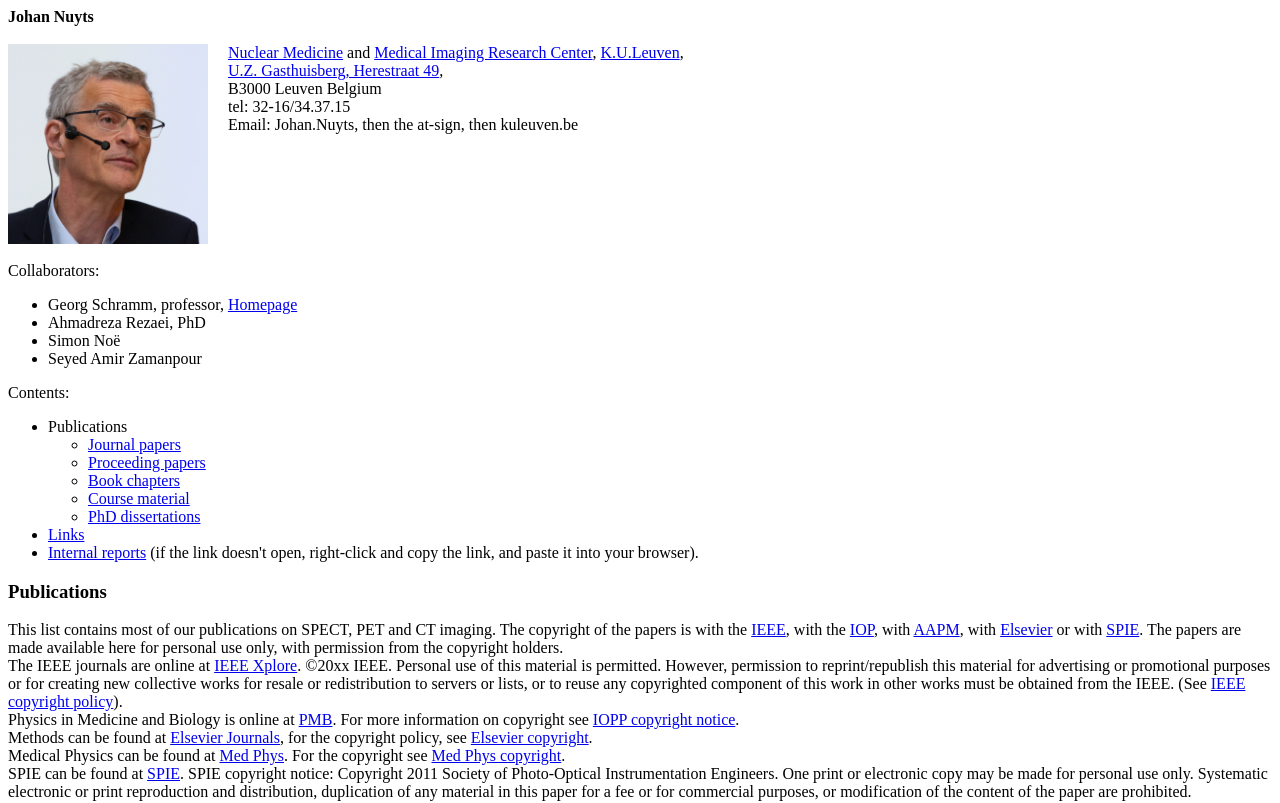
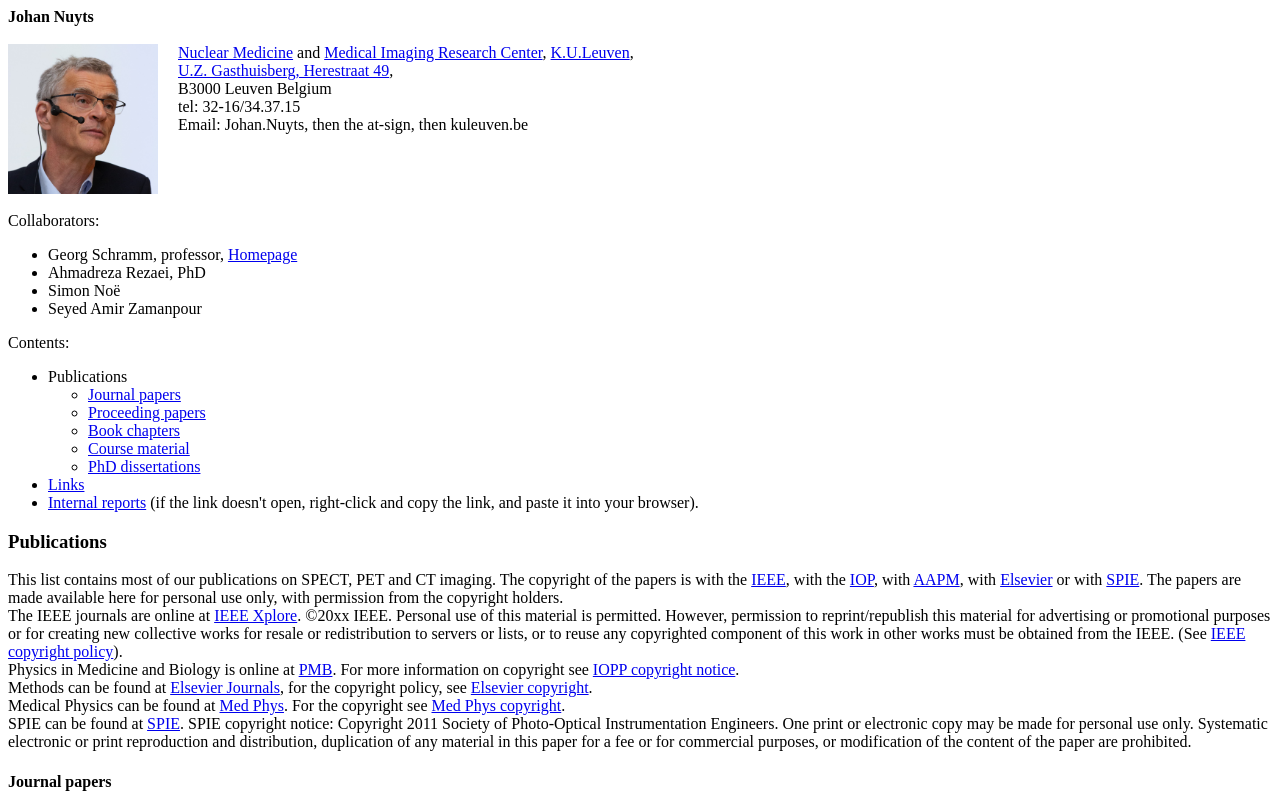
Before and after one commit to johannuyts/johannuyts.github.io, a plain HTML site: page index.html in a window 1280 px wide. Shown: the top 803 px of the page. Drawn offline with Linux system fonts and the light colour scheme.

Commit message:
Adjust picture size

```diff
--- a/index.html
+++ b/index.html
@@ -29,7 +29,7 @@
 <br>
 <div class="container">
   <div class="image">
-    <img src="images/jn2024.jpg" height="200" width=200">
+    <img src="images/jn2024.jpg" height="150" width=150">
   </div>
   <div class="text">
     <a href="https://www.kuleuven.be/wieiswie/en/unit/regional/50000683">Nuclear Medicine</a> and
```
